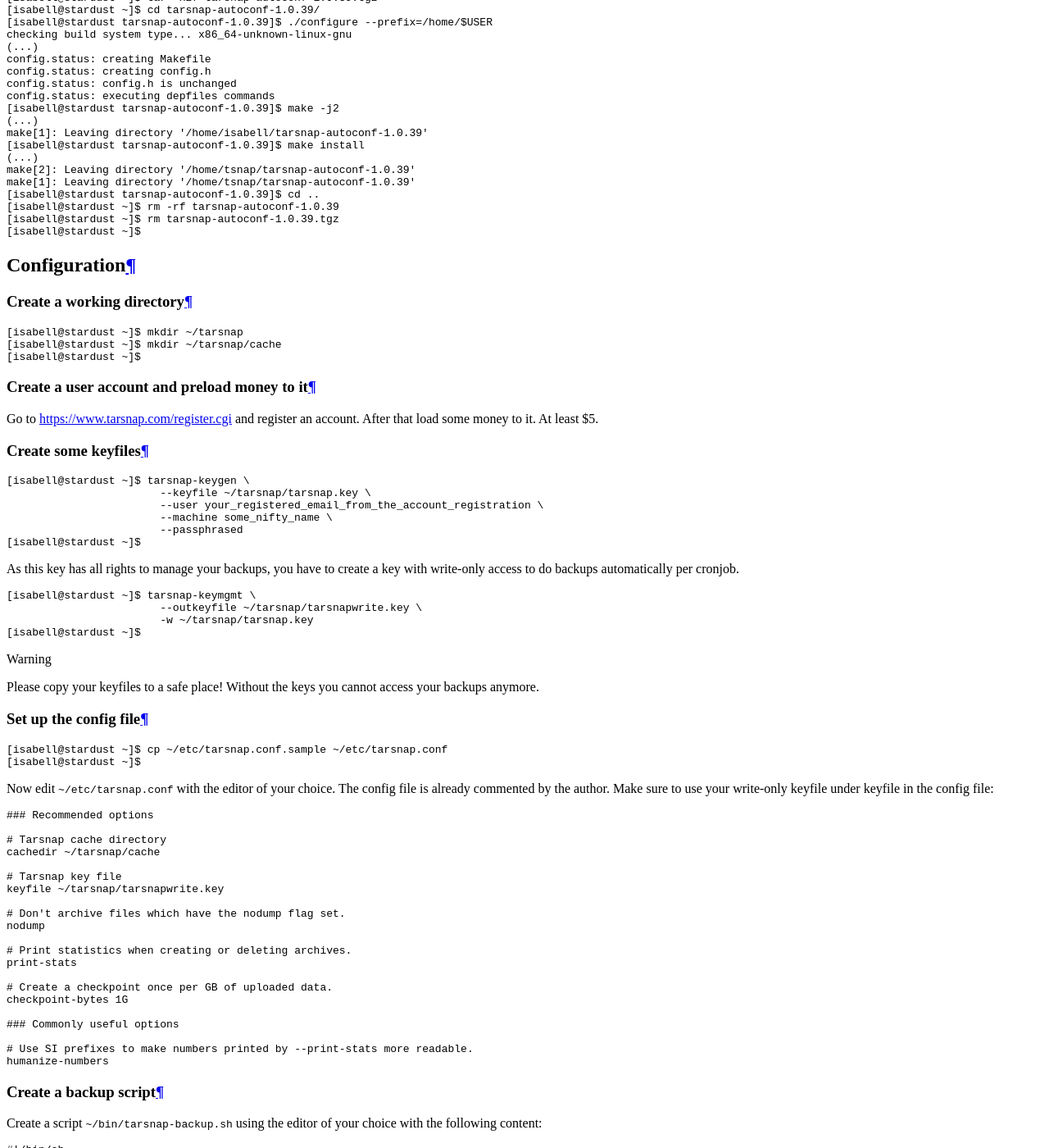
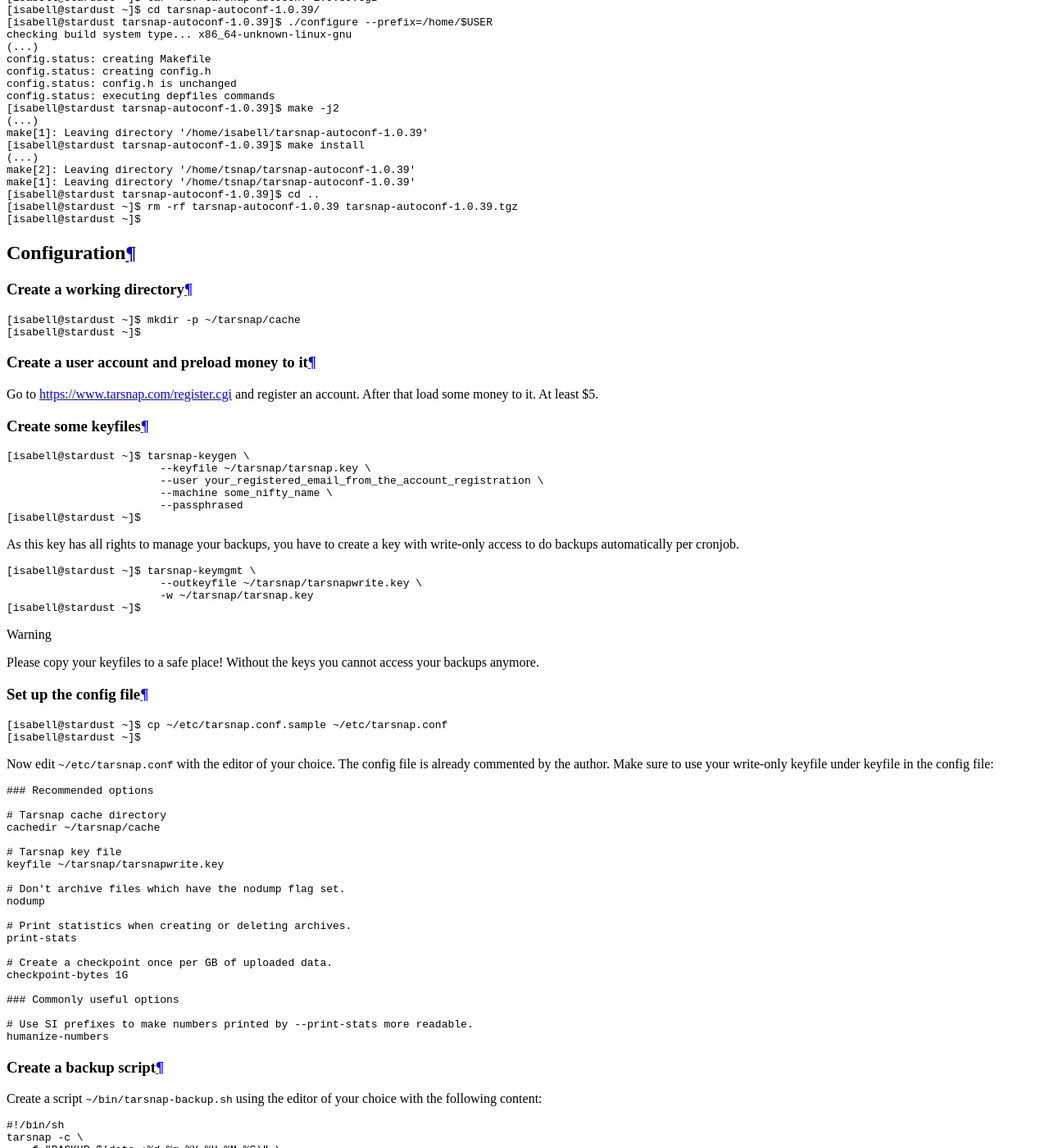
Before and after one commit to Uberspace/lab, a Sphinx documentation site: the page built from source/guide_tarsnap.rst, in a window 1280 px wide and 1400 px high, scrolled down 4850 px. Shown: the whole window at 82% size. Built offline with Sphinx 7.4.7 and the Read the Docs theme 2.0.0, drawn with Linux system fonts in a browser that asks for light colours.

Commit message:
[tarsnap] simplify various command calls

```diff
--- a/source/guide_tarsnap.rst
+++ b/source/guide_tarsnap.rst
@@ -96,8 +96,7 @@
  make[2]: Leaving directory '/home/tsnap/tarsnap-autoconf-1.0.39'
  make[1]: Leaving directory '/home/tsnap/tarsnap-autoconf-1.0.39'
  [isabell@stardust tarsnap-autoconf-1.0.39]$ cd ..
- [isabell@stardust ~]$ rm -rf tarsnap-autoconf-1.0.39
- [isabell@stardust ~]$ rm tarsnap-autoconf-1.0.39.tgz
+ [isabell@stardust ~]$ rm -rf tarsnap-autoconf-1.0.39 tarsnap-autoconf-1.0.39.tgz
  [isabell@stardust ~]$
 
 Configuration
@@ -108,8 +107,7 @@
 
 .. code-block:: console
 
- [isabell@stardust ~]$ mkdir ~/tarsnap
- [isabell@stardust ~]$ mkdir ~/tarsnap/cache
+ [isabell@stardust ~]$ mkdir -p ~/tarsnap/cache
  [isabell@stardust ~]$
 
 
```
Also changed, not shown: other parts of source/guide_tarsnap.rst (+1 -1 lines).
